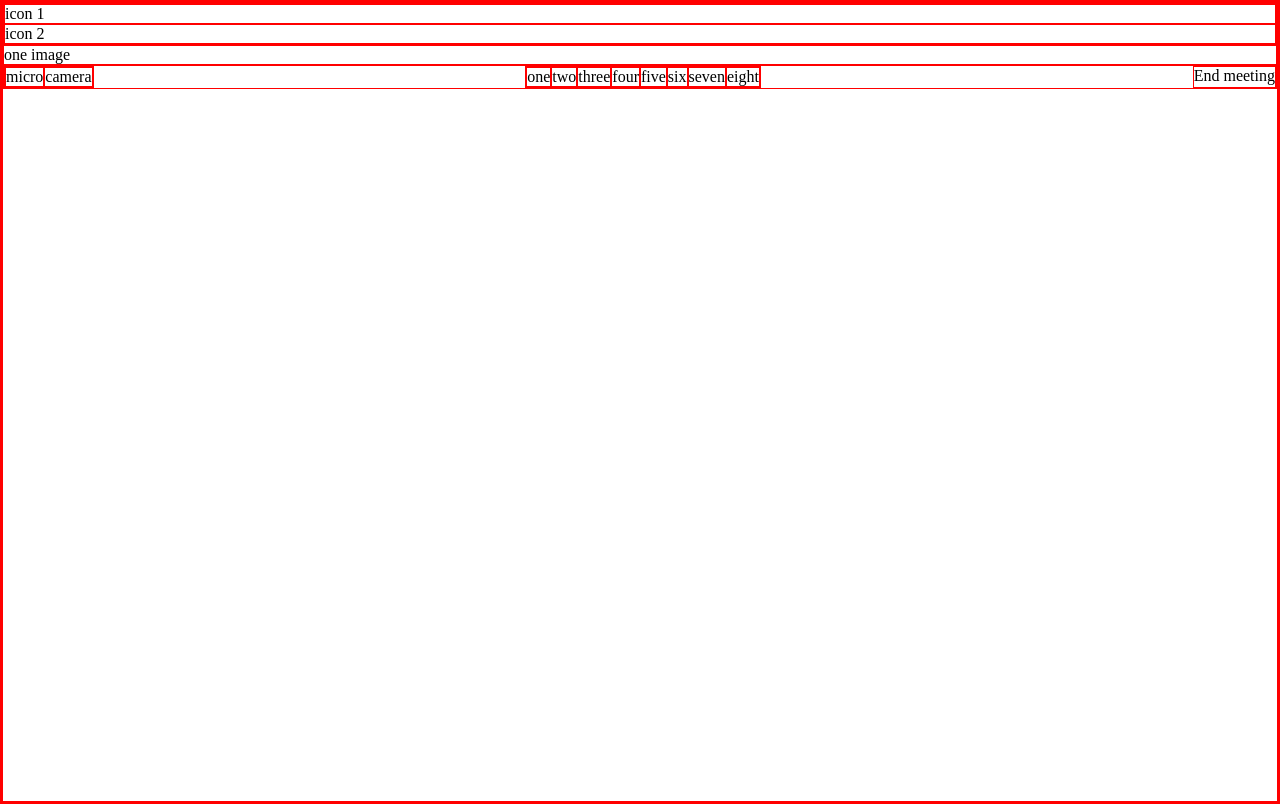
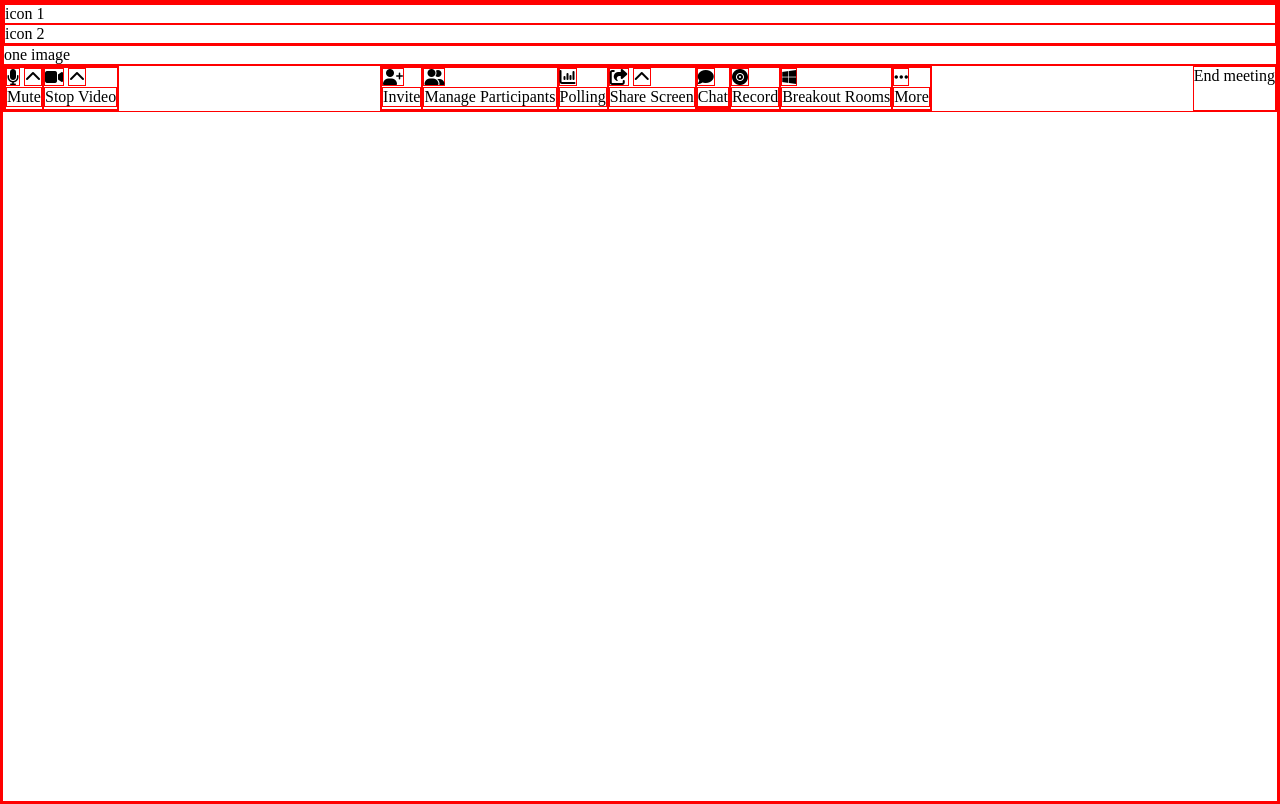
Before and after one commit to ALANOMAM/html-css-zoom, a plain HTML site: page index.html in a window 1280 px wide. Drawn offline with Linux system fonts and the light colour scheme.

Commit message:
impostazione dell codice html navbar

```diff
--- a/index.html
+++ b/index.html
@@ -5,6 +5,7 @@
     <meta name="viewport" content="width=device-width, initial-scale=1.0">
     <title>Document</title>
     <link rel="stylesheet" href="style.css">
+    <script src="https://kit.fontawesome.com/0cfb02db8e.js" crossorigin="anonymous"></script>
 </head>
 <body>
 
@@ -28,23 +29,60 @@ icon 2
 
 <div class="div1">
 <div class="microphone">
-  micro
+<i class="fa-solid fa-microphone"></i>
+<i class="fa-solid fa-chevron-up"></i>
+<div class="description">Mute</div>
 </div>
 
 <div class="camera">
-camera
+<i class="fa-solid fa-video"></i>
+<i class="fa-solid fa-chevron-up"></i>
+<div class="description">Stop Video</div>
 </div>
 </div>
 
 <div class="div2">
-<div class="element">one</div>
-<div class="element">two</div>
-<div class="element">three</div>
-<div class="element">four</div>
-<div class="element">five</div>
-<div class="element">six</div>
-<div class="element">seven</div>
-<div class="element">eight</div>
+<div class="element">
+<i class="fa-solid fa-user-plus"></i>
+<div class="description">Invite</div>
+</div>
+
+<div class="element">
+<i class="fa-solid fa-user-group"></i>
+<div class="description">Manage Participants</div>
+</div>
+
+<div class="element">
+    <i class="fa-solid fa-chart-column"></i>
+    <div class="description">Polling</div>
+</div>
+
+<div class="element">
+    <i class="fa-solid fa-share-from-square"></i>
+    <i class="fa-solid fa-chevron-up"></i>
+    <div class="description">Share Screen</div>
+</div>
+
+<div class="element">
+    <i class="fa-solid fa-comment"></i>
+    <div class="description">Chat</div>
+    <div></div>
+</div>
+
+<div class="element">
+    <i class="fa-solid fa-record-vinyl"></i>
+    <div class="description">Record</div>
+</div>
+
+<div class="element">
+    <i class="fa-brands fa-windows"></i>
+    <div class="description">Breakout Rooms</div>
+</div>
+
+<div class="element">
+    <i class="fa-solid fa-ellipsis"></i>
+    <div class="description">More</div>
+</div>
 </div>
 
 <div class="div3">
```
